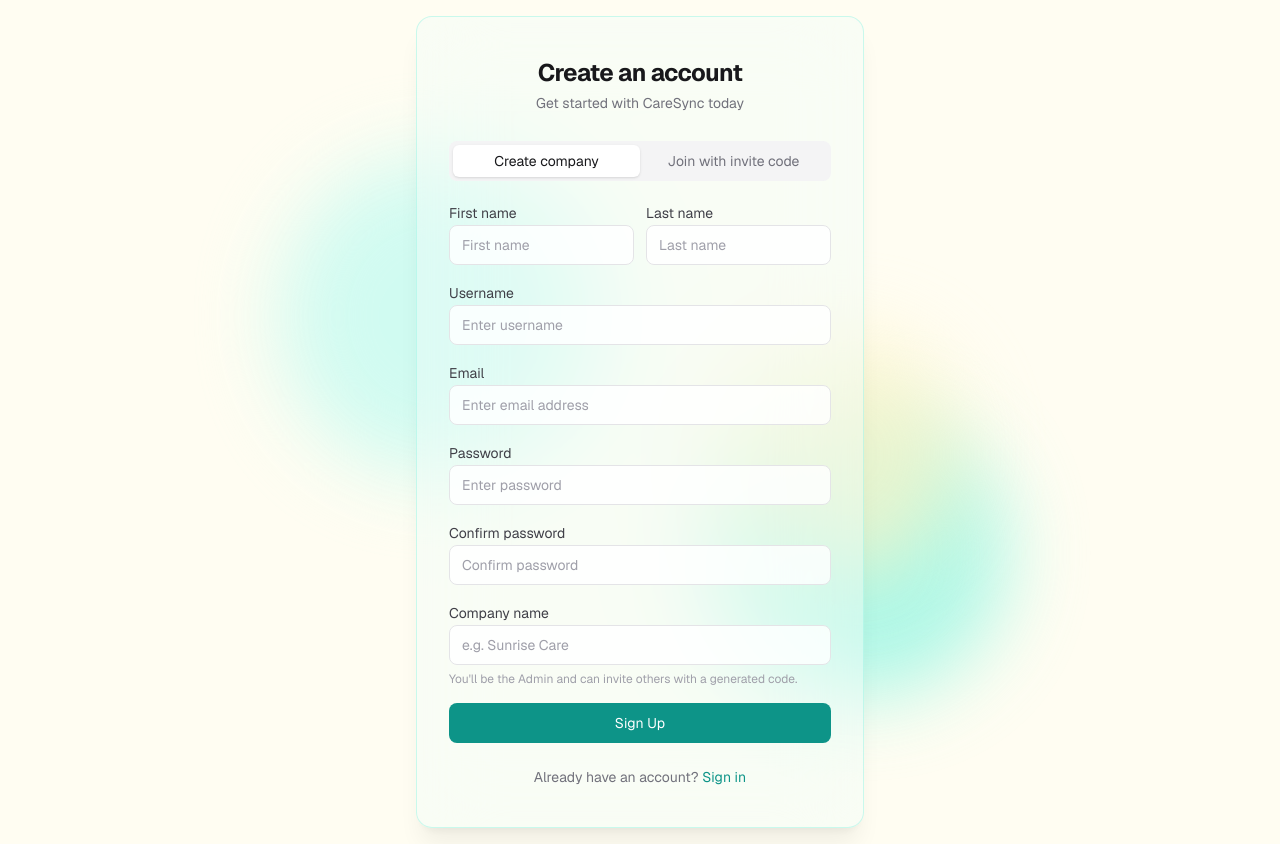
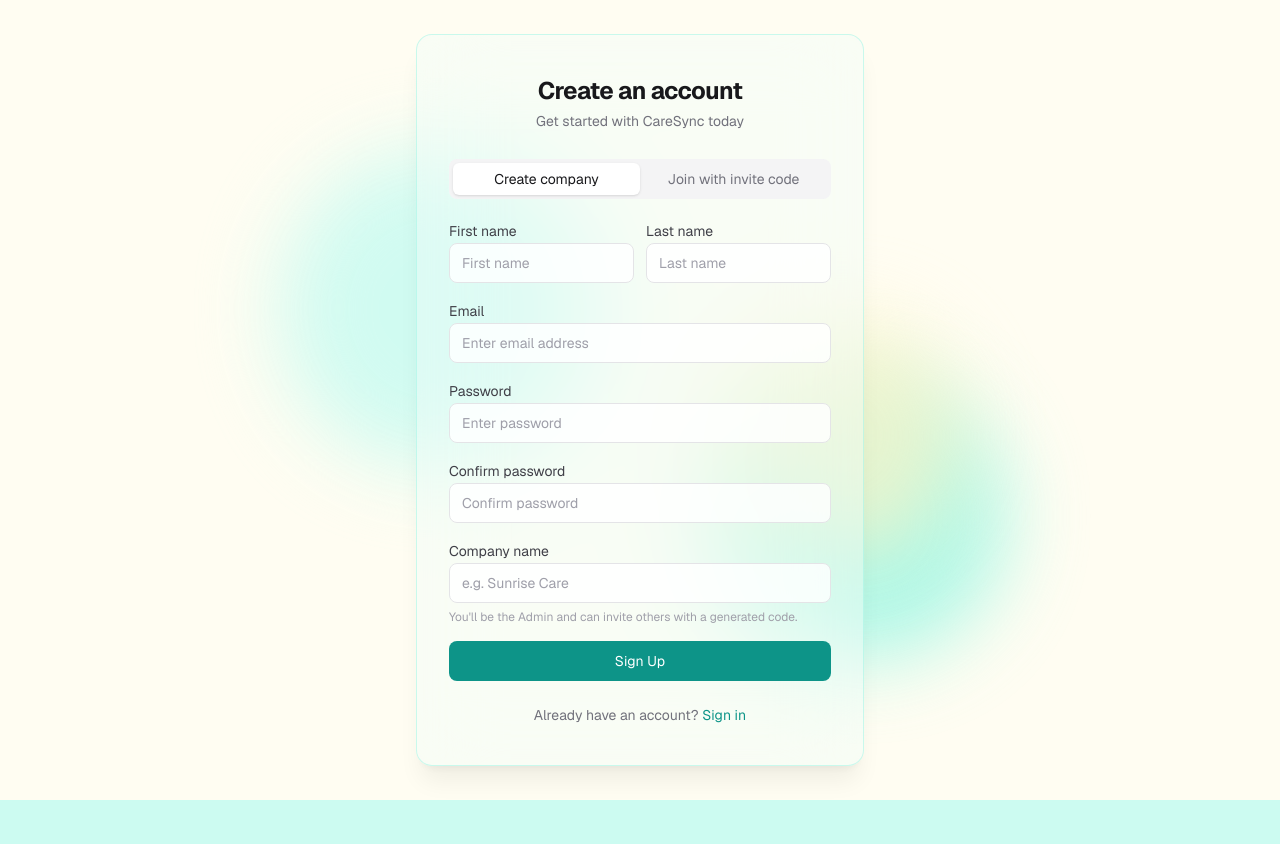
Before and after one commit to hsc996/caregiver-portal-frontend, a React (Vite) app: page /signup in a window 1280 px wide. After the commit the page ends 800 px from the top, so only its background shows below. Built offline with nearby package versions, Linux system fonts and the light colour scheme; no server answers.

Commit message:
Remove username from logic as it's redundant

```diff
--- a/src/api/auth.jsx
+++ b/src/api/auth.jsx
@@ -1,9 +1,9 @@
 import api from './axiosInstance';
 
 export const authAPI = {
-    signup: async (firstName, lastName, username, email, password, { companyName, inviteCode } = {}) => {
+    signup: async (firstName, lastName, email, password, { companyName, inviteCode } = {}) => {
         const response = await api.post('/auth/signup', {
-            firstName, lastName, username, email, password,
+            firstName, lastName, email, password,
             ...(companyName ? { companyName } : {}),
             ...(inviteCode  ? { inviteCode  } : {}),
         });
--- a/src/contexts/AuthContext/AuthProvider.jsx
+++ b/src/contexts/AuthContext/AuthProvider.jsx
@@ -48,7 +48,6 @@
         if (!payload) return null;
         return {
             id: payload.id,
-            username: payload.username,
             role: payload.role,
             firstName: payload.firstName ?? '',
             lastName: payload.lastName ?? '',
--- a/src/routes/RegisterPage.jsx
+++ b/src/routes/RegisterPage.jsx
@@ -18,7 +18,6 @@
     const [formData, setFormData] = useState({
         firstName: '',
         lastName: '',
-        username: '',
         email: '',
         password: '',
         confirmPassword: '',
@@ -52,7 +51,6 @@
             const result = await authAPI.signup(
                 formData.firstName,
                 formData.lastName,
-                formData.username,
                 formData.email,
                 formData.password,
                 mode === 'create'
@@ -148,19 +146,6 @@
                                 className={inputClass}
                             />
                         </div>
-                    </div>
-
-                    <div className="space-y-1.5">
-                        <label htmlFor="username" className="text-sm font-medium text-zinc-700">Username</label>
-                        <input
-                            type="text"
-                            id="username"
-                            value={formData.username}
-                            onChange={handleChange}
-                            required
-                            placeholder="Enter username"
-                            className={inputClass}
-                        />
                     </div>
 
                     <div className="space-y-1.5">
```
